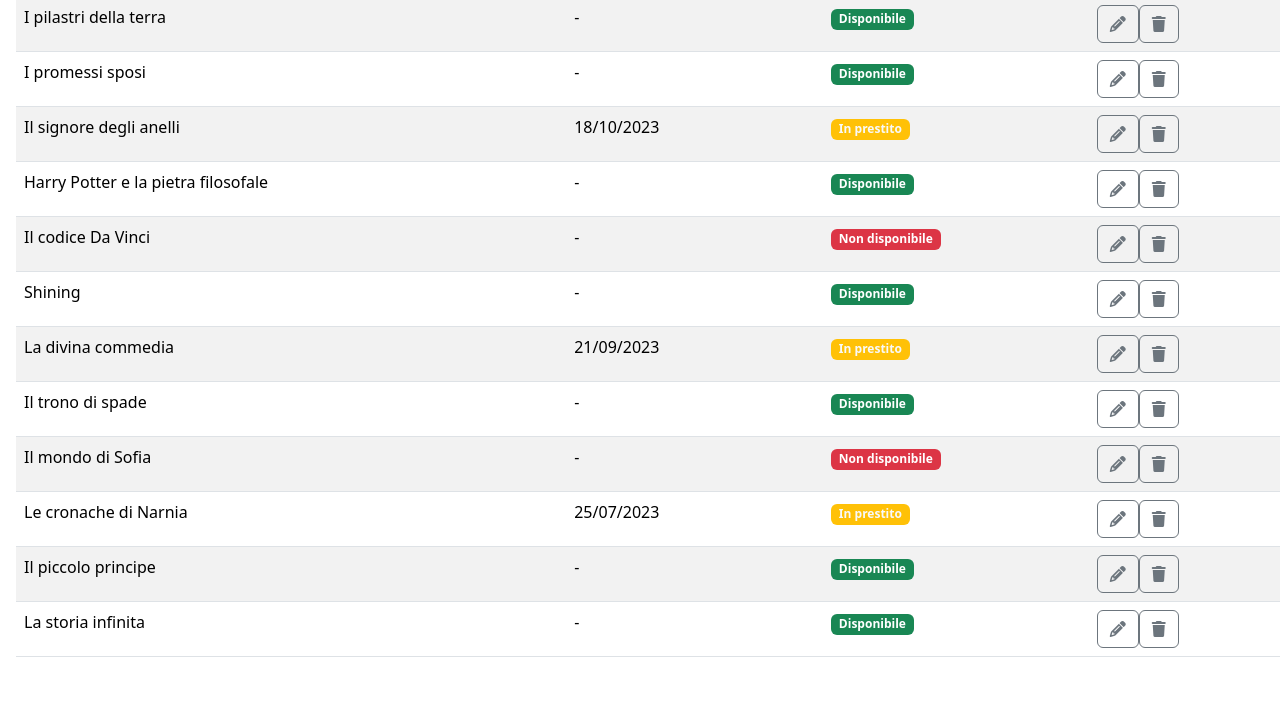
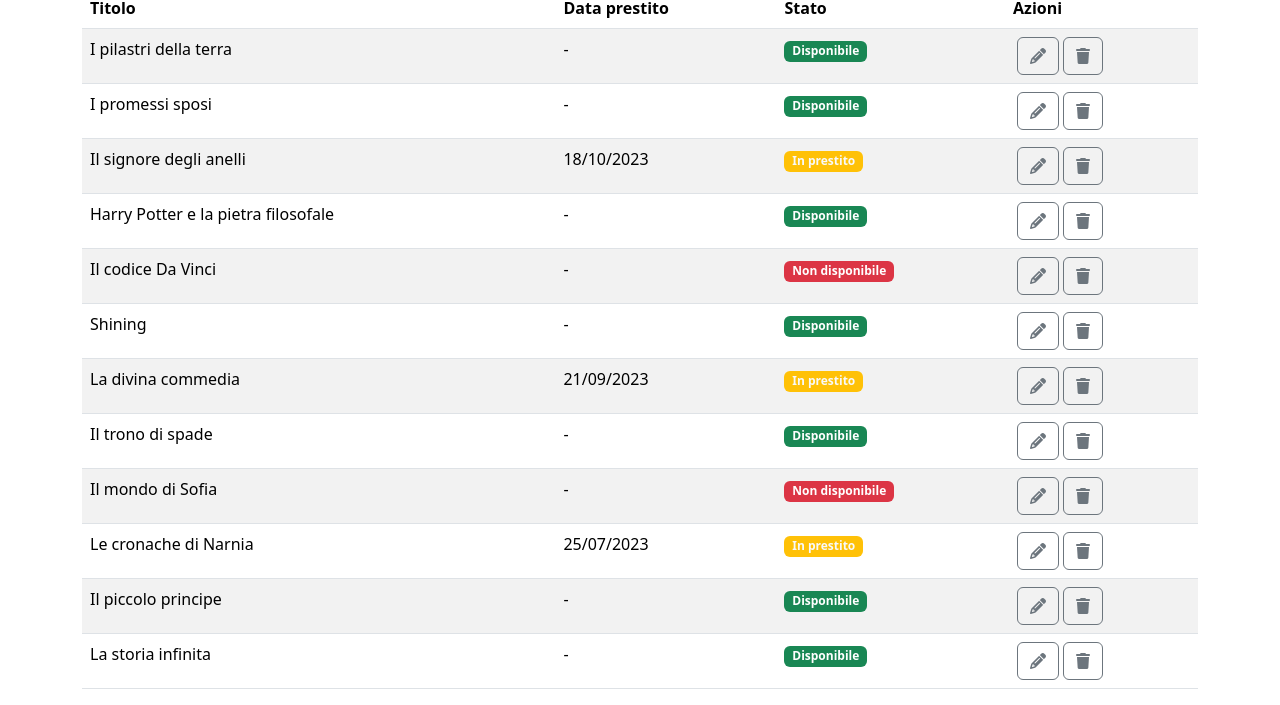
Before and after one commit to Stefanospedicato/html-css-bootstrap-dashboard, a plain HTML site: page index.html in a window 1280 px wide. Shown: the part 166-871 px from the top of the page. Before the commit the page ends 839 px from the top, so only its background shows below. Drawn offline with nearby package versions, Linux system fonts and the light colour scheme.

```diff
--- a/index.html
+++ b/index.html
@@ -74,8 +74,8 @@
             </li>
           </ul>
           <form class="d-flex" role="search">
-            <input class="form-control me-2 btn" type="search" placeholder="Cerca..." aria-label="Search">
-            <button class="btn btn-outline-light" type="submit">Cerca</button>
+            <input class="form-control me-2" type="search" placeholder="Cerca..." aria-label="Search">
+            <button class="btn btn-outline-secondary" type="submit">Cerca</button>
           </form>
         </div>
       </div>
@@ -85,96 +85,98 @@
   <main>
 
     <section>
-      <div class="d-flex">
+      <div class="container d-flex justify-content-between mt-3">
         <h2>Catalogo Libri</h2>
         <button type="button" class="btn btn-primary">Aggiungi Libro</button></div>
     </section>
 
     <section>
-      <table class="table table-striped mx-3">
+      <div class="container d-flex justify-between">
+        <table class="table table-striped mt-3">
           <thead>
             <tr>
               <th scope="col">Titolo</th>
-            <th scope="col">Data prestito</th>
-            <th scope="col d-none">Stato</th>
+              <th class="d-none d-md-table-cell" scope="col">Data prestito</th>
+              <th scope="col">Stato</th>
               <th scope="col">Azioni</th>
             </tr>
           </thead>
           <tbody>
             <tr>
               <td scope="row">I pilastri della terra</td>
-            <td>-</td>
+              <td class="d-none d-md-table-cell">-</td>
               <td><span class="badge text-bg-success">Disponibile</span></td>
-            <td><button type="button" class="btn btn-outline-secondary"><i class="fa-solid fa-pencil"></i></button><button type="button" class="btn btn-outline-secondary"><i class="fa-solid fa-trash"></i></button></td>
+              <td><button type="button" class="btn btn-outline-secondary mx-1"><i class="fa-solid fa-pencil"></i></button><button type="button" class="btn btn-outline-secondary"><i class="fa-solid fa-trash"></i></button></td>
             </tr>
             <tr>
               <td scope="row">I promessi sposi</td>
-            <td>-</td>
+              <td class="d-none d-md-table-cell">-</td>
               <td><span class="badge text-bg-success">Disponibile</span></td>
-            <td><button type="button" class="btn btn-outline-secondary"><i class="fa-solid fa-pencil"></i></button><button type="button" class="btn btn-outline-secondary"><i class="fa-solid fa-trash"></i></button></td>
+              <td><button type="button" class="btn btn-outline-secondary mx-1"><i class="fa-solid fa-pencil"></i></button><button type="button" class="btn btn-outline-secondary"><i class="fa-solid fa-trash"></i></button></td>
             </tr>
             <tr>
               <td scope="row">Il signore degli anelli</td>
-            <td>18/10/2023</td>
+              <td class="d-none d-md-table-cell">18/10/2023</td>
               <td><span class="badge text-bg-warning text-light">In prestito</span></td>
-            <td><button type="button" class="btn btn-outline-secondary"><i class="fa-solid fa-pencil"></i></button><button type="button" class="btn btn-outline-secondary"><i class="fa-solid fa-trash"></i></button></td>
+              <td><button type="button" class="btn btn-outline-secondary mx-1"><i class="fa-solid fa-pencil"></i></button><button type="button" class="btn btn-outline-secondary"><i class="fa-solid fa-trash"></i></button></td>
             </tr>
             <tr>
               <td scope="row">Harry Potter e la pietra filosofale</td>
-            <td>-</td>
+              <td class="d-none d-md-table-cell">-</td>
               <td><span class="badge text-bg-success">Disponibile</span></td>
-            <td><button type="button" class="btn btn-outline-secondary"><i class="fa-solid fa-pencil"></i></button><button type="button" class="btn btn-outline-secondary"><i class="fa-solid fa-trash"></i></button></td>
+              <td><button type="button" class="btn btn-outline-secondary mx-1"><i class="fa-solid fa-pencil"></i></button><button type="button" class="btn btn-outline-secondary"><i class="fa-solid fa-trash"></i></button></td>
             </tr>
             <tr>
               <td scope="row">Il codice Da Vinci</td>
-            <td>-</td>
+              <td class="d-none d-md-table-cell">-</td>
               <td><span class="badge text-bg-danger">Non disponibile</span></td>
-            <td><button type="button" class="btn btn-outline-secondary"><i class="fa-solid fa-pencil"></i></button><button type="button" class="btn btn-outline-secondary"><i class="fa-solid fa-trash"></i></button></td>
+              <td><button type="button" class="btn btn-outline-secondary mx-1"><i class="fa-solid fa-pencil"></i></button><button type="button" class="btn btn-outline-secondary"><i class="fa-solid fa-trash"></i></button></td>
             </tr>
             <tr>
               <td scope="row">Shining</td>
-            <td>-</td>
+              <td class="d-none d-md-table-cell">-</td>
               <td><span class="badge text-bg-success">Disponibile</span></td>
-            <td><button type="button" class="btn btn-outline-secondary"><i class="fa-solid fa-pencil"></i></button><button type="button" class="btn btn-outline-secondary"><i class="fa-solid fa-trash"></i></button></td>
+              <td><button type="button" class="btn btn-outline-secondary mx-1"><i class="fa-solid fa-pencil"></i></button><button type="button" class="btn btn-outline-secondary"><i class="fa-solid fa-trash"></i></button></td>
             </tr>
             <tr>
               <td scope="row">La divina commedia</td>
-            <td>21/09/2023</td>
+              <td class="d-none d-md-table-cell">21/09/2023</td>
               <td><span class="badge text-bg-warning text-light">In prestito</span></td>
-            <td><button type="button" class="btn btn-outline-secondary"><i class="fa-solid fa-pencil"></i></button><button type="button" class="btn btn-outline-secondary"><i class="fa-solid fa-trash"></i></button></td>
+              <td><button type="button" class="btn btn-outline-secondary mx-1"><i class="fa-solid fa-pencil"></i></button><button type="button" class="btn btn-outline-secondary"><i class="fa-solid fa-trash"></i></button></td>
             </tr>
             <tr>
               <td scope="row">Il trono di spade</td>
-            <td>-</td>
+              <td class="d-none d-md-table-cell">-</td>
               <td><span class="badge text-bg-success">Disponibile</span></td>
-            <td><button type="button" class="btn btn-outline-secondary"><i class="fa-solid fa-pencil"></i></button><button type="button" class="btn btn-outline-secondary"><i class="fa-solid fa-trash"></i></button></td>
+              <td><button type="button" class="btn btn-outline-secondary mx-1"><i class="fa-solid fa-pencil"></i></button><button type="button" class="btn btn-outline-secondary"><i class="fa-solid fa-trash"></i></button></td>
             </tr>
             <tr>
               <td scope="row">Il mondo di Sofia</td>
-            <td>-</td>
+              <td class="d-none d-md-table-cell">-</td>
               <td><span class="badge text-bg-danger">Non disponibile</span></td>
-            <td><button type="button" class="btn btn-outline-secondary"><i class="fa-solid fa-pencil"></i></button><button type="button" class="btn btn-outline-secondary"><i class="fa-solid fa-trash"></i></button></td>
+              <td><button type="button" class="btn btn-outline-secondary mx-1"><i class="fa-solid fa-pencil"></i></button><button type="button" class="btn btn-outline-secondary"><i class="fa-solid fa-trash"></i></button></td>
             </tr>
             <tr>
               <td scope="row">Le cronache di Narnia</td>
-            <td>25/07/2023</td>
+              <td class="d-none d-md-table-cell">25/07/2023</td>
               <td><span class="badge text-bg-warning text-light">In prestito</span></td>
-            <td><button type="button" class="btn btn-outline-secondary"><i class="fa-solid fa-pencil"></i></button><button type="button" class="btn btn-outline-secondary"><i class="fa-solid fa-trash"></i></button></td>
+              <td><button type="button" class="btn btn-outline-secondary mx-1"><i class="fa-solid fa-pencil"></i></button><button type="button" class="btn btn-outline-secondary"><i class="fa-solid fa-trash"></i></button></td>
             </tr>
             <tr>
               <td scope="row">Il piccolo principe</td>
-            <td>-</td>
+              <td class="d-none d-md-table-cell">-</td>
               <td><span class="badge text-bg-success">Disponibile</span></td>
-            <td><button type="button" class="btn btn-outline-secondary"><i class="fa-solid fa-pencil"></i></button><button type="button" class="btn btn-outline-secondary"><i class="fa-solid fa-trash"></i></button></td>
+              <td><button type="button" class="btn btn-outline-secondary mx-1"><i class="fa-solid fa-pencil"></i></button><button type="button" class="btn btn-outline-secondary"><i class="fa-solid fa-trash"></i></button></td>
             </tr>
             <tr>
               <td scope="row">La storia infinita</td>
-            <td>-</td>
+              <td class="d-none d-md-table-cell">-</td>
               <td><span class="badge text-bg-success">Disponibile</span></td>
-            <td><button type="button" class="btn btn-outline-secondary"><i class="fa-solid fa-pencil"></i></button><button type="button" class="btn btn-outline-secondary"><i class="fa-solid fa-trash"></i></button></td>
+              <td><button type="button" class="btn btn-outline-secondary mx-1"><i class="fa-solid fa-pencil"></i></button><button type="button" class="btn btn-outline-secondary"><i class="fa-solid fa-trash"></i></button></td>
             </tr>
           </tbody>
         </table>
+      </div>
     </section>
 
   </main>
```
Lines whose indentation alone changed are shown as unchanged.
